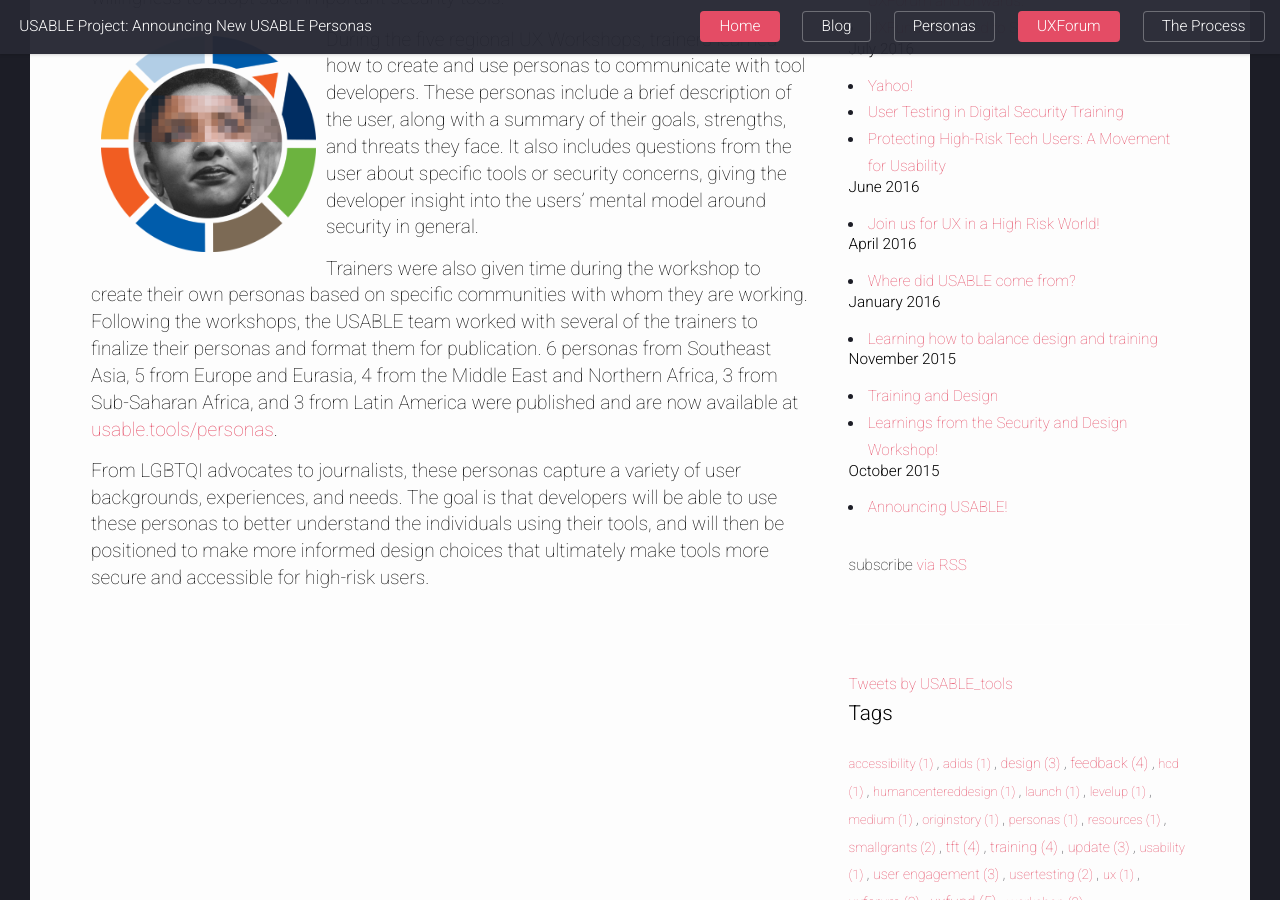
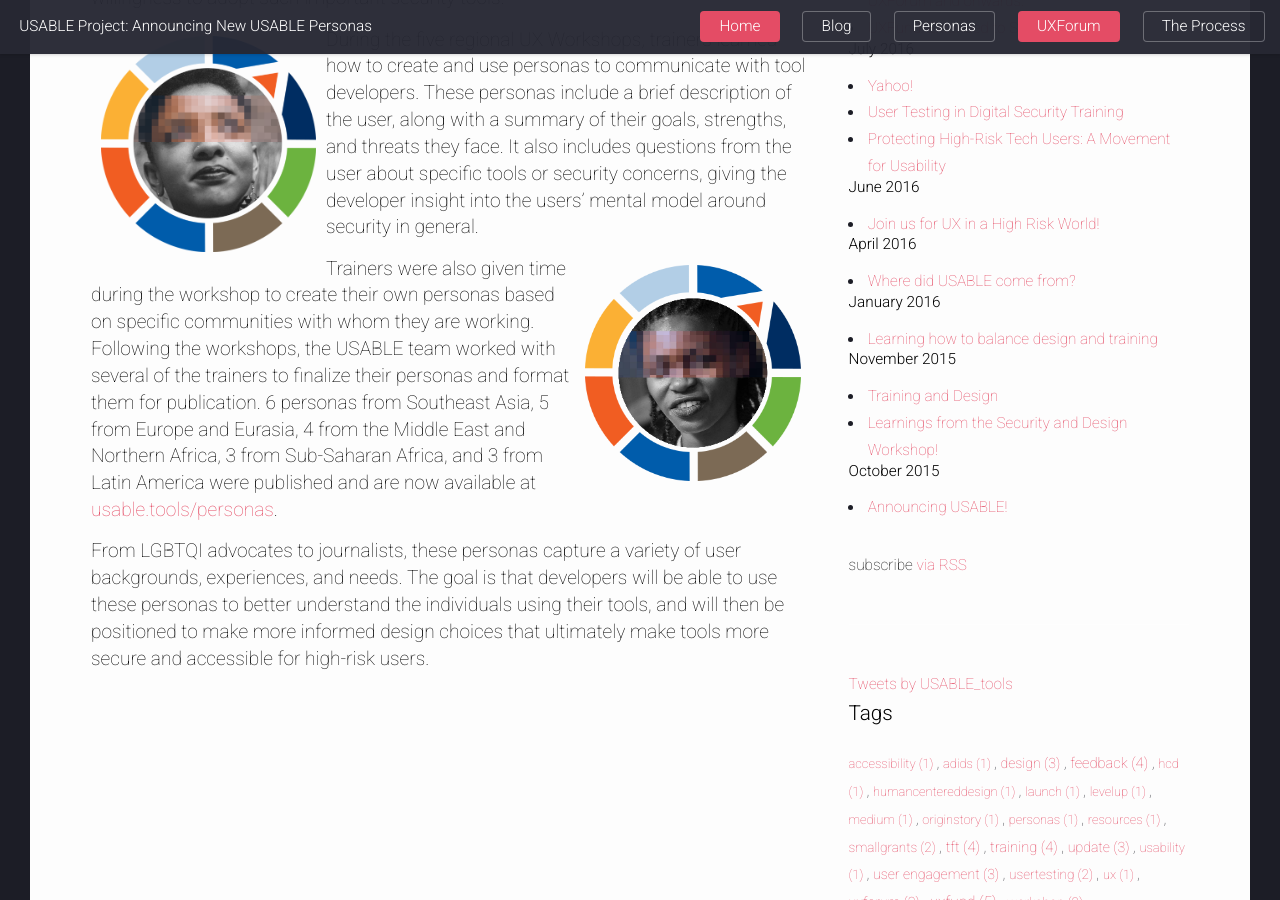
Before and after one commit to OpenInternet/USABLE-website, a Jekyll site: the page built from _posts/2018-12-28-new-usable-personas.md, in a window 1280 px wide and 900 px high, scrolled down 704 px. Built offline with Jekyll 4.4.1, drawn with Linux system fonts in a browser that asks for light colours; comment, search, counter and statistics services are not loaded.

Commit message:
Adding Kenya-Alexandria persona also

```diff
--- a/_posts/2018-12-28-new-usable-personas.md
+++ b/_posts/2018-12-28-new-usable-personas.md
@@ -10,8 +10,8 @@ Through a series of regional User Experience (UX) Workshops, the USABLE project
 
 Personas, or general profiles or snapshots of end users, play an important role in the design process and allow developers (who are largely male and based in the U.S. and Europe) to better understand the needs and use-cases for their products in some of the most challenging environments in the world. Too often developers in the open source community rely on assumptions from their respective locations and experiences, which is dramatically different from the lived experiences of high-risk groups using their products. Whether they are designing for a human rights activist in China or a journalist reporting on the frontlines in Crimea, for developers to design products that are useful and usable, they must better understand who their users are, their motivations, and willingness to adopt such important security tools.
 
-<a href="https://usable.tools/personas/sd-fatima"><img src="/personas/sd-fatima.png" alt="Fatima Persona" style="float: left; margin: .5em; border: 0; width: 30%"/></a> During the five regional UX Workshops, trainers learned how to create and use personas to communicate with tool developers. These personas include a brief description of the user, along with a summary of their goals, strengths, and threats they face. It also includes questions from the user about specific tools or security concerns, giving the developer insight into the users’ mental model around security in general.
+<a href="https://usable.tools/personas/sd-fatima" title="Persona: Fatima from Sudan"><img src="/personas/sd-fatima.png" alt="Persona: Fatima from Sudan" style="float: left; margin: .5em; border: 0; width: 30%"/></a> During the five regional UX Workshops, trainers learned how to create and use personas to communicate with tool developers. These personas include a brief description of the user, along with a summary of their goals, strengths, and threats they face. It also includes questions from the user about specific tools or security concerns, giving the developer insight into the users’ mental model around security in general.
 
-Trainers were also given time during the workshop to create their own personas based on specific communities with whom they are working. Following the workshops, the USABLE team worked with several of the trainers to finalize their personas and format them for publication. 6 personas from Southeast Asia, 5 from Europe and Eurasia, 4 from the Middle East and Northern Africa, 3 from Sub-Saharan Africa, and 3 from Latin America were published and are now available at [usable.tools/personas](https://usable.tools/personas).
+<a href="https://usable.tools/personas/ky-alexandria" title="Persona: Alexandria from Kenya"><img src="/personas/ky-alexandria.png" alt="Persona: Alexandria from Kenya" style="float: right; margin: .5em; border: 0; width: 30%"/></a>Trainers were also given time during the workshop to create their own personas based on specific communities with whom they are working. Following the workshops, the USABLE team worked with several of the trainers to finalize their personas and format them for publication. 6 personas from Southeast Asia, 5 from Europe and Eurasia, 4 from the Middle East and Northern Africa, 3 from Sub-Saharan Africa, and 3 from Latin America were published and are now available at [usable.tools/personas](https://usable.tools/personas).
 
 From LGBTQI advocates to journalists, these personas capture a variety of user backgrounds, experiences, and needs. The goal is that developers will be able to use these personas to better understand the individuals using their tools, and will then be positioned to make more informed design choices that ultimately make tools more secure and accessible for high-risk users.
```
